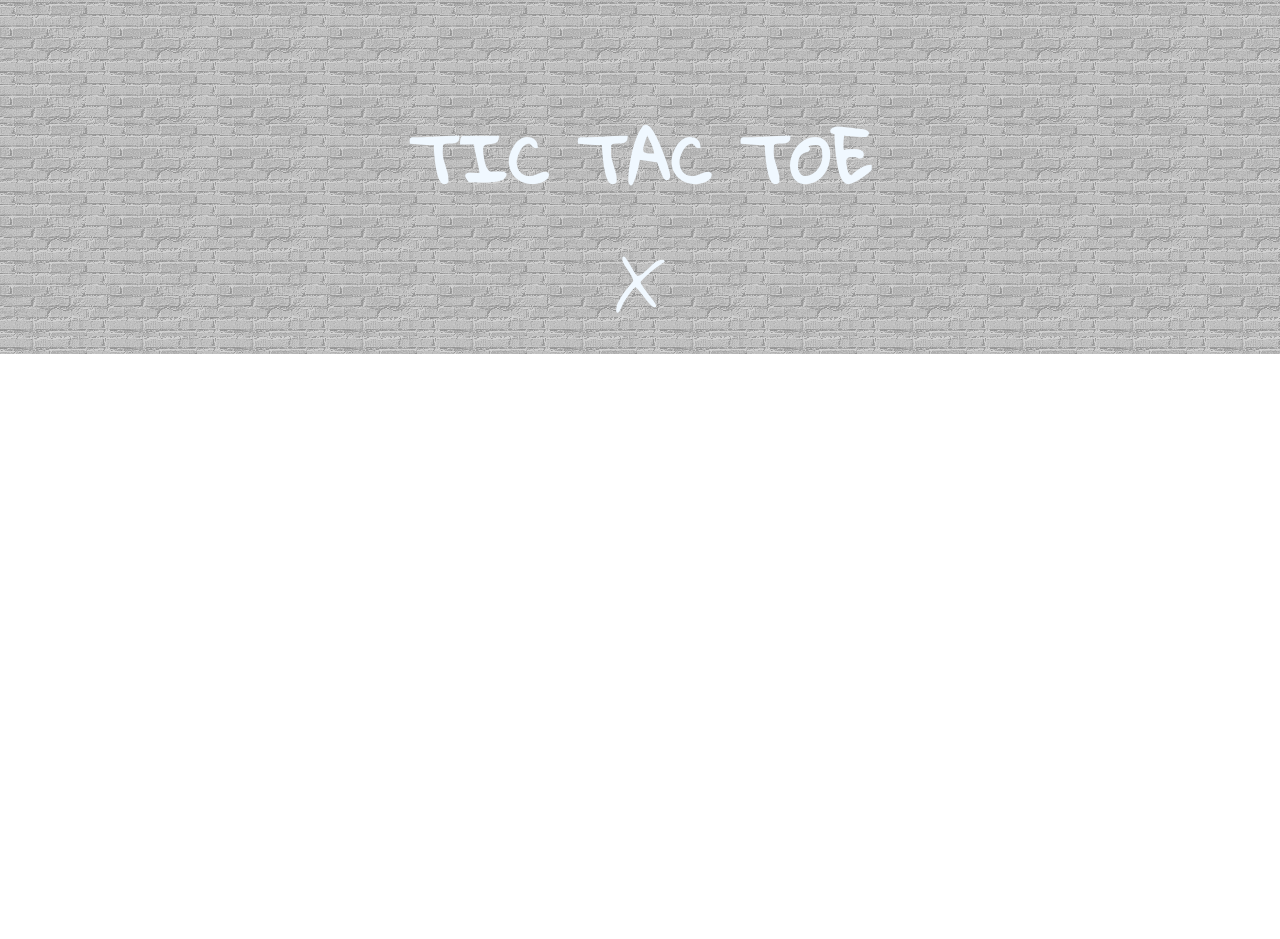
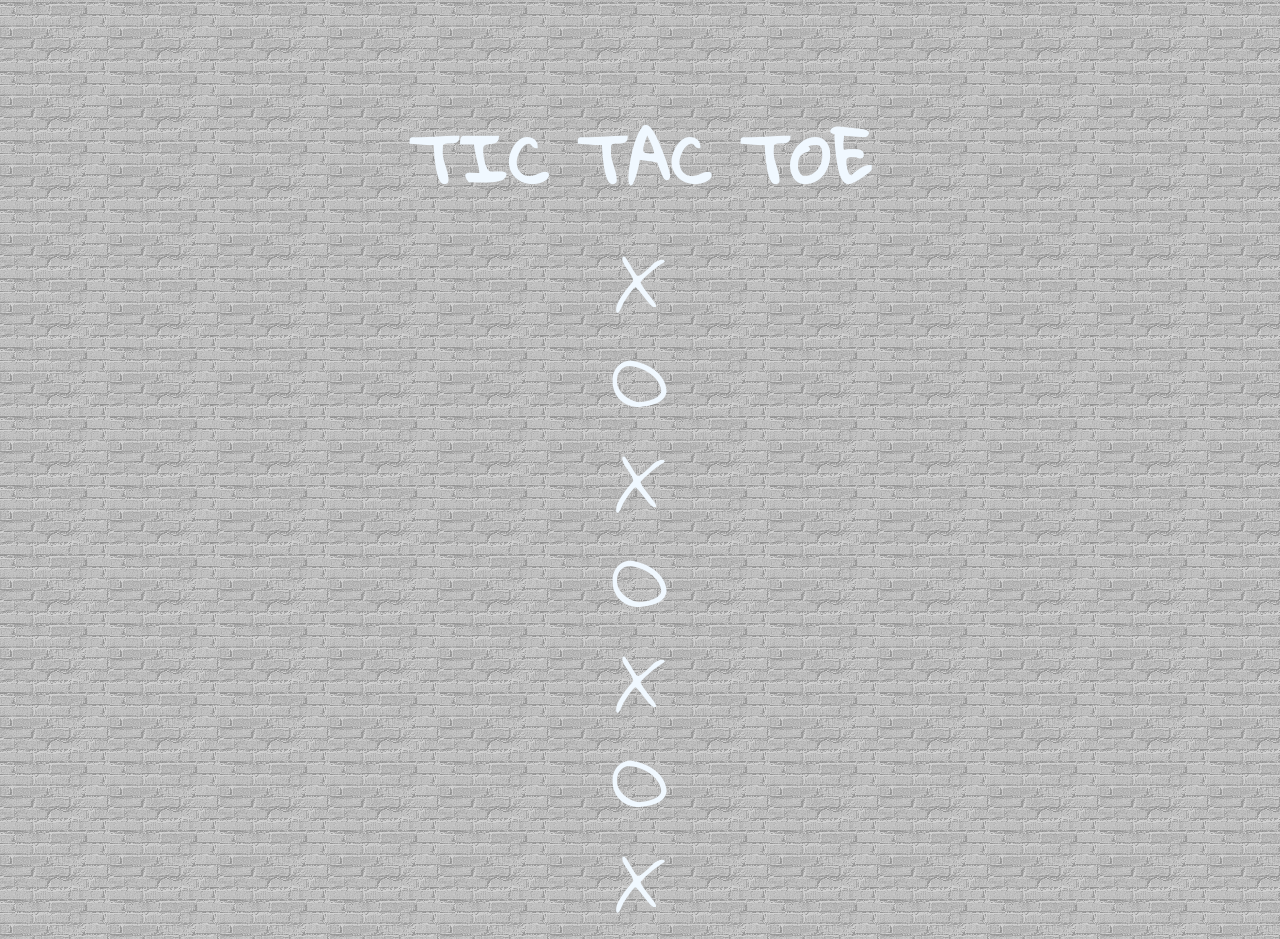
Before and after one commit to Confidenceiskey/tic-tac-toe, a React app: page / in a window 1280 px wide. Shown: the part 480-1419 px from the top of the page. Before the commit the page ends 834 px from the top, so only its background shows below. Built offline with nearby package versions, Linux system fonts and the light colour scheme.

Commit message:
added gameboard functionality

```diff
--- /dev/null
+++ b/src/components/GameBoard/GameBoard.js
@@ -0,0 +1,21 @@
+import React from 'react';
+import OneSquare from '../OneSquare/OneSquare';
+
+const GameBoard = ({ gameBoard }) => {
+	return (
+    <div>
+      {
+        gameBoard.map((boardValue, i) => {
+          return (
+            <OneSquare
+              key={i}
+              value={gameBoard[i]}
+            />
+          )
+        })
+      }
+    </div>
+  );
+}
+
+export default GameBoard;
--- a/src/components/OneSquare/OneSquare.js
+++ b/src/components/OneSquare/OneSquare.js
@@ -1,11 +1,11 @@
 import React from 'react';
 import './OneSquare.css';
 
-const OneSquare = () => {
+const OneSquare = ({ value }) => {
 	return (
 		<div className="square-container">
       <section className="each-square">
-        <p className="board-font">X</p>
+        <p className="board-font">{value}</p>
       </section>
     </div>
 	);
--- a/src/containers/App.css
+++ b/src/containers/App.css
@@ -22,11 +22,11 @@
   color: #61dafb;
 }
 
-.App-body {
+.App-main {
   font-family: "Gloria Hallelujah", cursive;
 }
 
-.App-body h1 {
+.App-main h1 {
   font-size: 4em;
   line-height: 1.1;
 }
--- a/src/containers/App.js
+++ b/src/containers/App.js
@@ -1,18 +1,28 @@
 import React, { Component } from 'react';
 import OneSquare from '../components/OneSquare/OneSquare';
+import GameBoard from '../components/GameBoard/GameBoard';
 import './App.css';
 
 class App extends Component {
+  constructor() {
+    super()
+    this.state = {
+      gameBoard: ['X', 'O', 'X', 'O', 'X', 'O', 'X', 'X', 'O']
+    }
+  }
+
   render() {
+    const { gameBoard } = this.state;
     return (
       <div className="App">
         <header className="App-header">
           <img className="App-logo" alt="logo" />
         </header>
-        <body className="App-body">
+        <main className="App-main">
           <h1>TIC TAC TOE</h1>
+          <GameBoard gameBoard={gameBoard}/>
           <OneSquare />
-        </body>
+        </main>
       </div>
     );
   }
```
